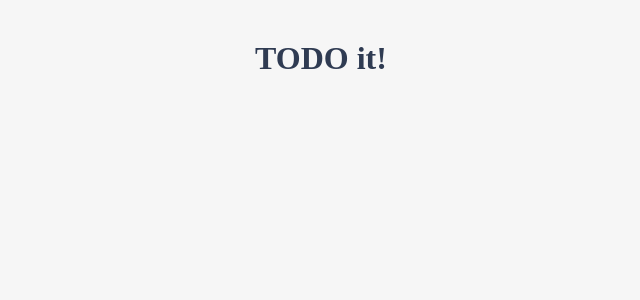
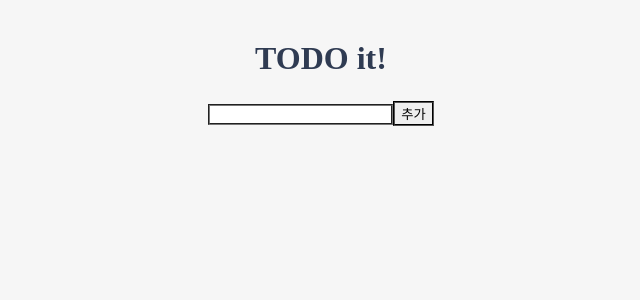
Before and after one commit to office1201/vue-beginner, a Vue app: page / in a window 1280 px wide. Shown: the top 300 px of the page, without its empty margins (319-959 px from the left). Built offline with nearby package versions, Linux system fonts and the light colour scheme.

Commit message:
Add: TodoInput 컴포넌트의 할 일 저장 기능 구현

```diff
--- a/src/components/TodoInput.vue
+++ b/src/components/TodoInput.vue
@@ -1,9 +1,25 @@
 <template>
-  <form action=""></form>
+  <form action="">
+    <input type="text" v-model="newTodoItem" v-on:keyup:enter="addTodo" />
+    <button v-on:click="addTodo">추가</button>
+  </form>
 </template>
 
 <script>
-export default {};
+export default {
+  data: function () {
+    return {
+      newTodoItem: "",
+    };
+  },
+  methods: {
+    addTodo: function (e) {
+      e.preventDefault();
+      localStorage.setItem(this.newTodoItem, this.newTodoItem);
+      this.newTodoItem = "";
+    },
+  },
+};
 </script>
 
 <style scoped>
```
